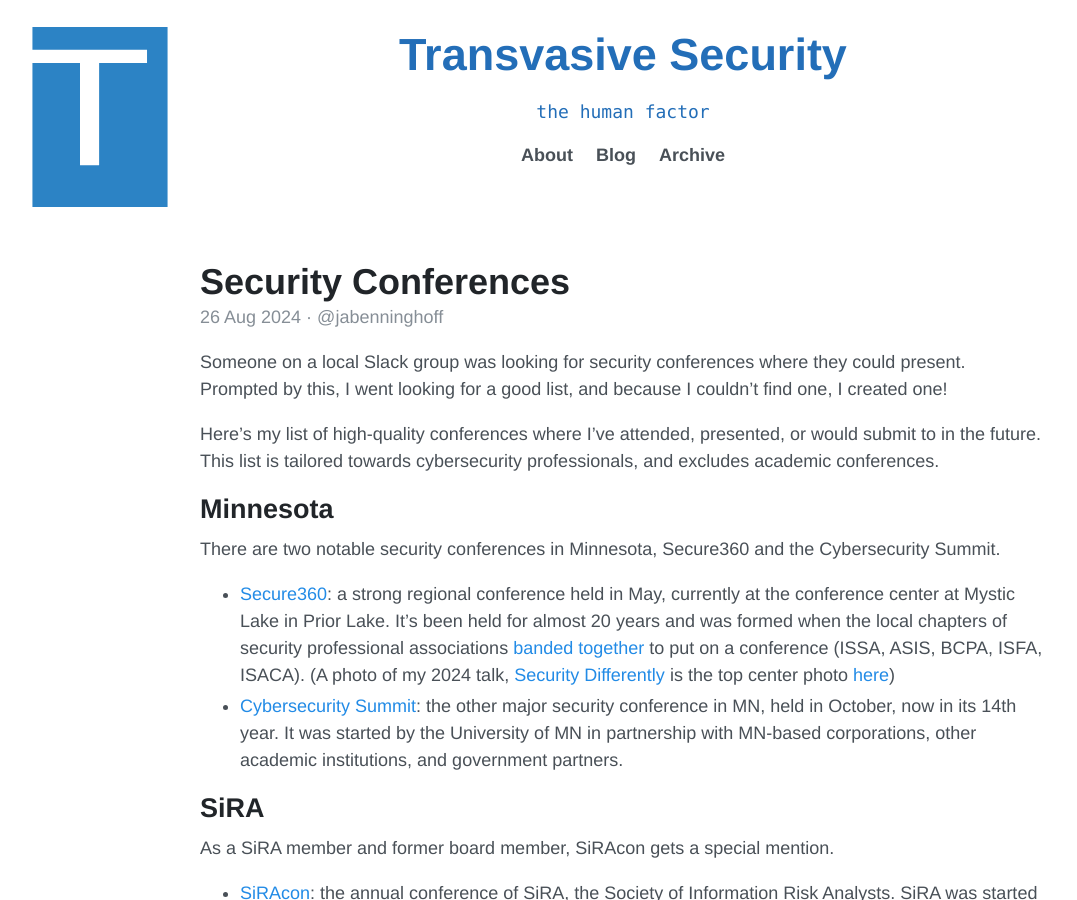
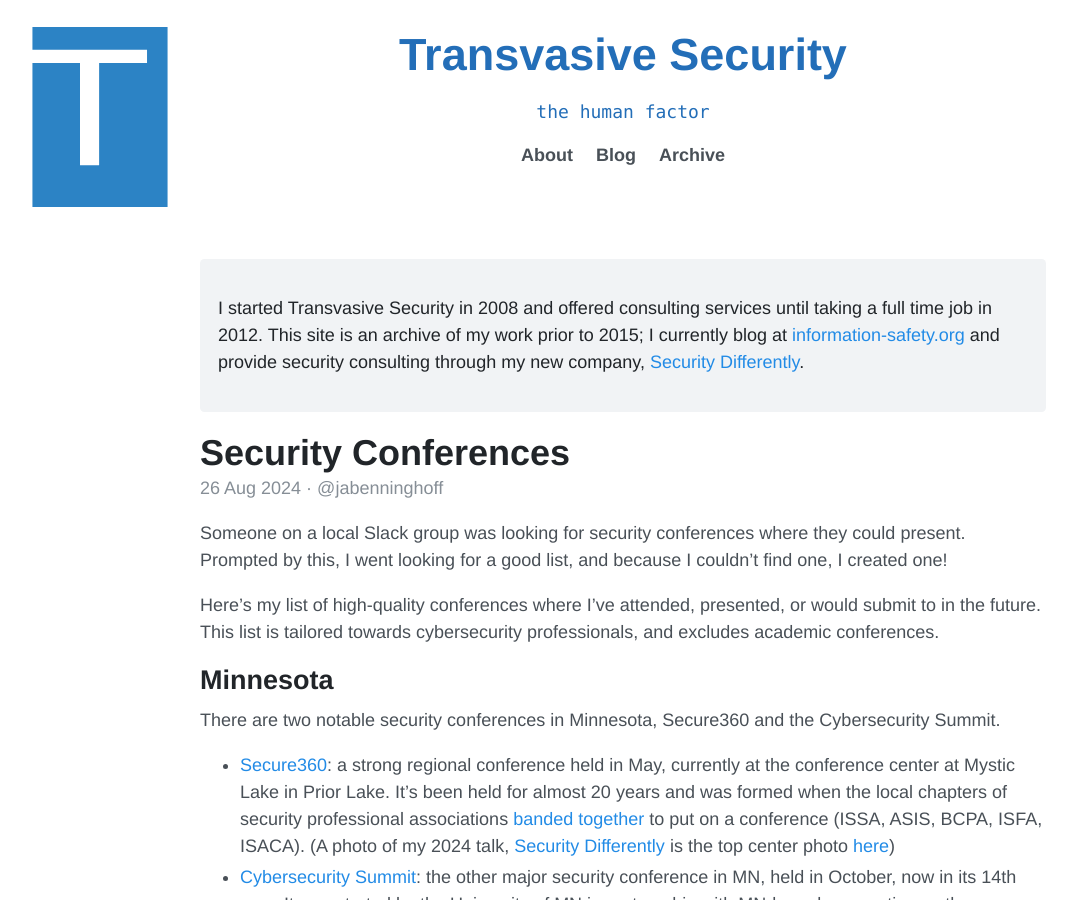
Before and after one commit to transvasive/transvasive.github.io, a Jekyll site: the page built from index.html, in a window 1280 px wide and 900 px high. Shown: the whole window, without its empty margins (17-1094 px from the left). Built offline with Jekyll 4.4.1, drawn with Linux system fonts in a browser that asks for light colours; the list of posts is cut into pages by our own code.

Commit message:
Add notice

```diff
--- a/_config.yml
+++ b/_config.yml
@@ -5,6 +5,10 @@ url:                 https://transvasive.github.io
 paginate:            3
 baseurl:             ""
 permalink:           pretty
+notice: >
+  I started Transvasive Security in 2008 and offered consulting services until taking a full time job in 2012.
+  This site is an archive of my work prior to 2015; I currently blog at [information-safety.org](https://www.information-safety.org)
+  and provide security consulting through my new company, [Security Differently](https://www.security-differently.com).
 
 # Gems
 plugins:
```
